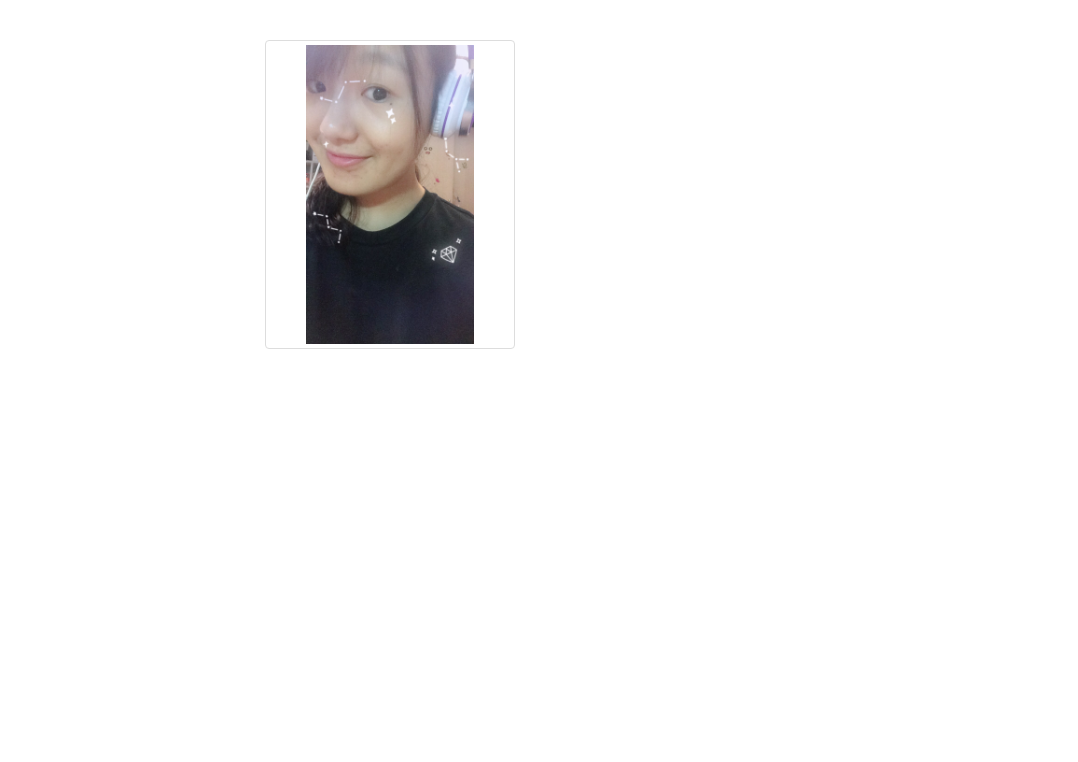
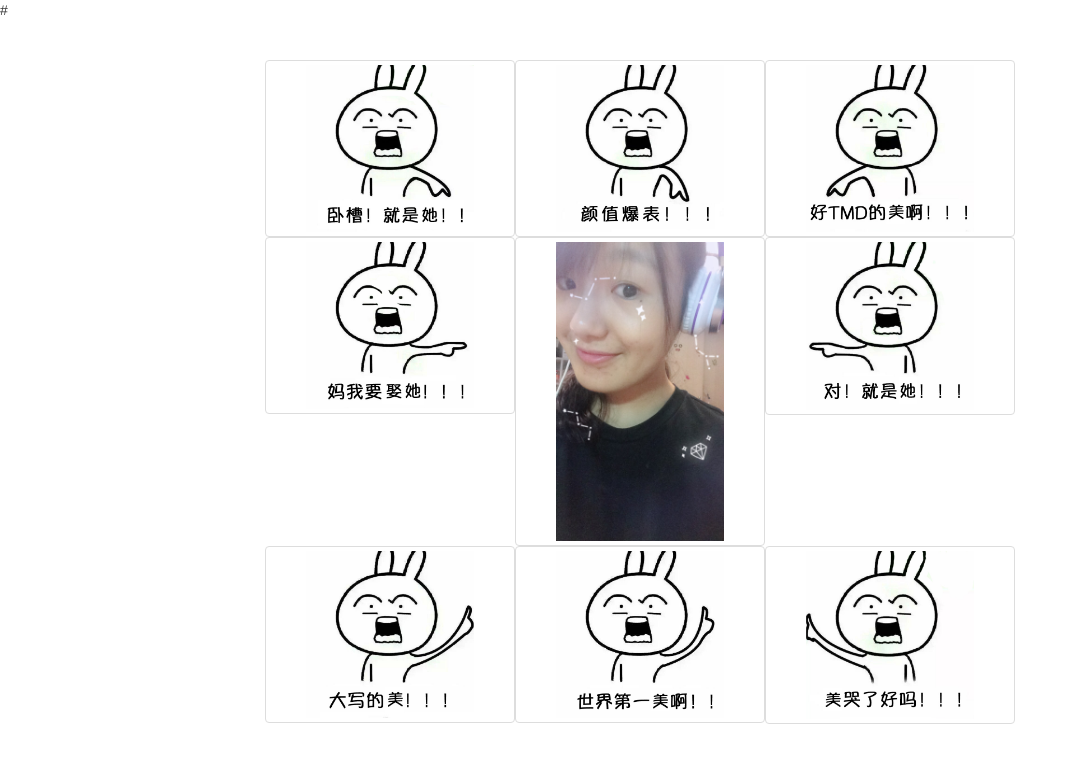
Before and after one commit to ForMyZherZher/ForMyZherZher, a plain HTML site: page index.html in a window 1280 px wide. Shown: the whole page, without its empty margins (0-1078 px from the left). Drawn offline with Linux system fonts and the light colour scheme.

Commit message:
Update index.html

```diff
--- a/index.html
+++ b/index.html
@@ -1,4 +1,4 @@
-<!DOCTYPE HTML>
+# <!DOCTYPE HTML>
 <html>
 <head>
 	<title>小仙女生日快乐~</title>
@@ -16,12 +16,54 @@
 		<div class="row">
 			<div class="col-xs-4 col-md-4">
 				<a href="http://formyzherzher.github.io" class="thumbnail">
+					<img src="img/1.jpg" alt="...">
+				</a>
+			</div>
+			<div class="col-xs-4 col-md-4">
+				<a href="http://formyzherzher.github.io" class="thumbnail">
+					<img src="img/2.jpg" alt="...">
+				</a>
+			</div>
+			<div class="col-xs-4 col-md-4">
+				<a href="http://formyzherzher.github.io" class="thumbnail">
+					<img src="img/3.jpg" alt="...">
+				</a>
+			</div>
+		</div>
+		<div class="row">
+			<div class="col-xs-4 col-md-4">
+				<a href="http://formyzherzher.github.io" class="thumbnail">
+					<img src="img/4.jpg" alt="...">
+				</a>
+			</div>
+			<div class="col-xs-4 col-md-4">
+				<a href="http://formyzherzher.github.io" class="thumbnail">
 					<img src="img/5.jpg" alt="...">
 				</a>
 			</div>
-
+			<div class="col-xs-4 col-md-4">
+				<a href="http://formyzherzher.github.io" class="thumbnail">
+					<img src="img/6.jpg" alt="...">
+				</a>
+			</div>
 		</div>
-
+		<div class="row">
+			<div class="col-xs-4 col-md-4">
+				<a href="http://formyzherzher.github.io" class="thumbnail">
+					<img src="img/7.jpg" alt="...">
+				</a>
+			</div>
+			<div class="col-xs-4 col-md-4">
+				<a href="http://formyzherzher.github.io" class="thumbnail">
+					<img src="img/8.jpg" alt="...">
+				</a>
+			</div>
+			<div class="col-xs-4 col-md-4">
+				<a href="http://formyzherzher.github.io" class="thumbnail">
+					<img src="img/9.jpg" alt="...">
+				</a>
+			</div>
+		</div>
 	</div>
 
 
```
